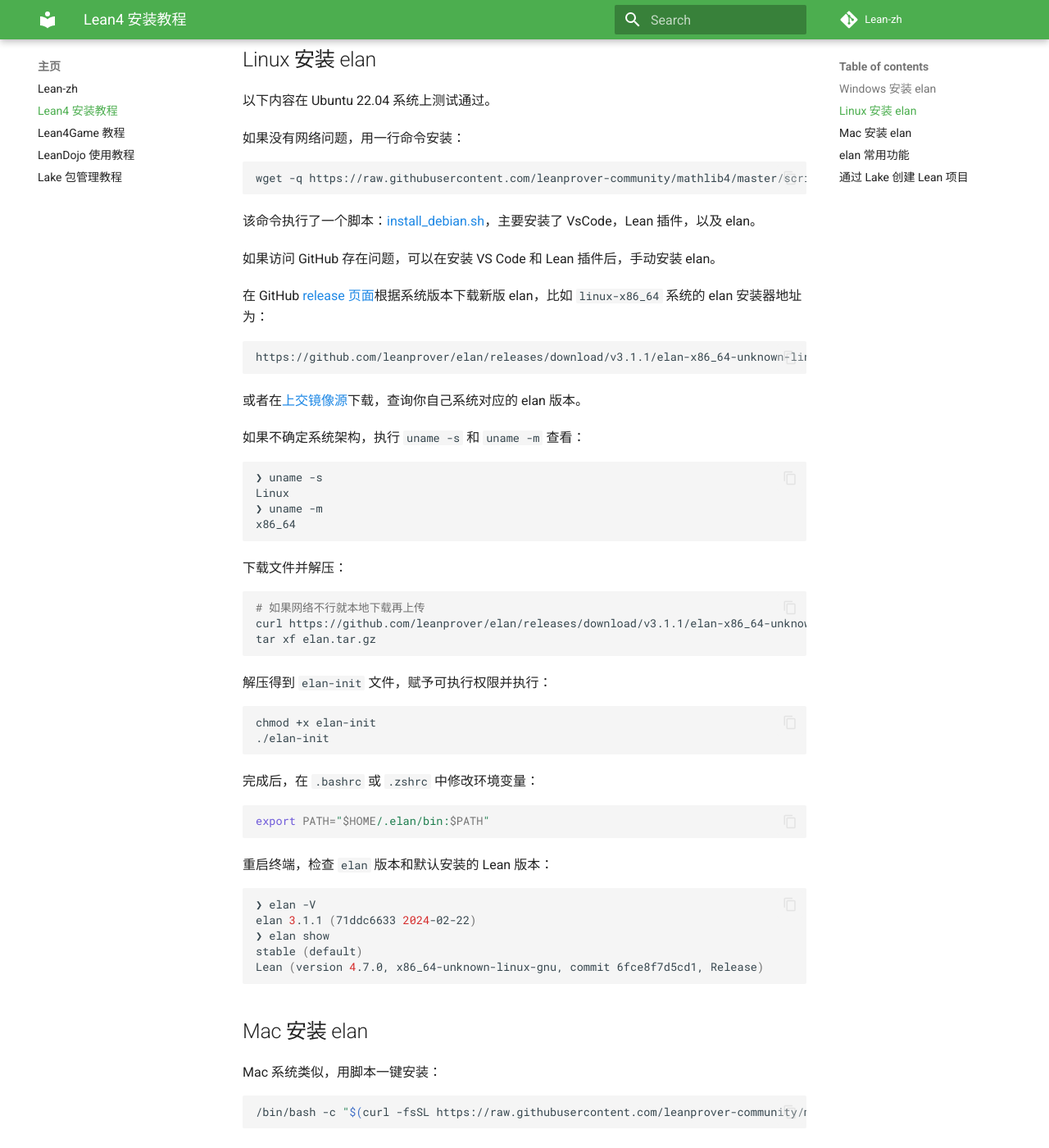
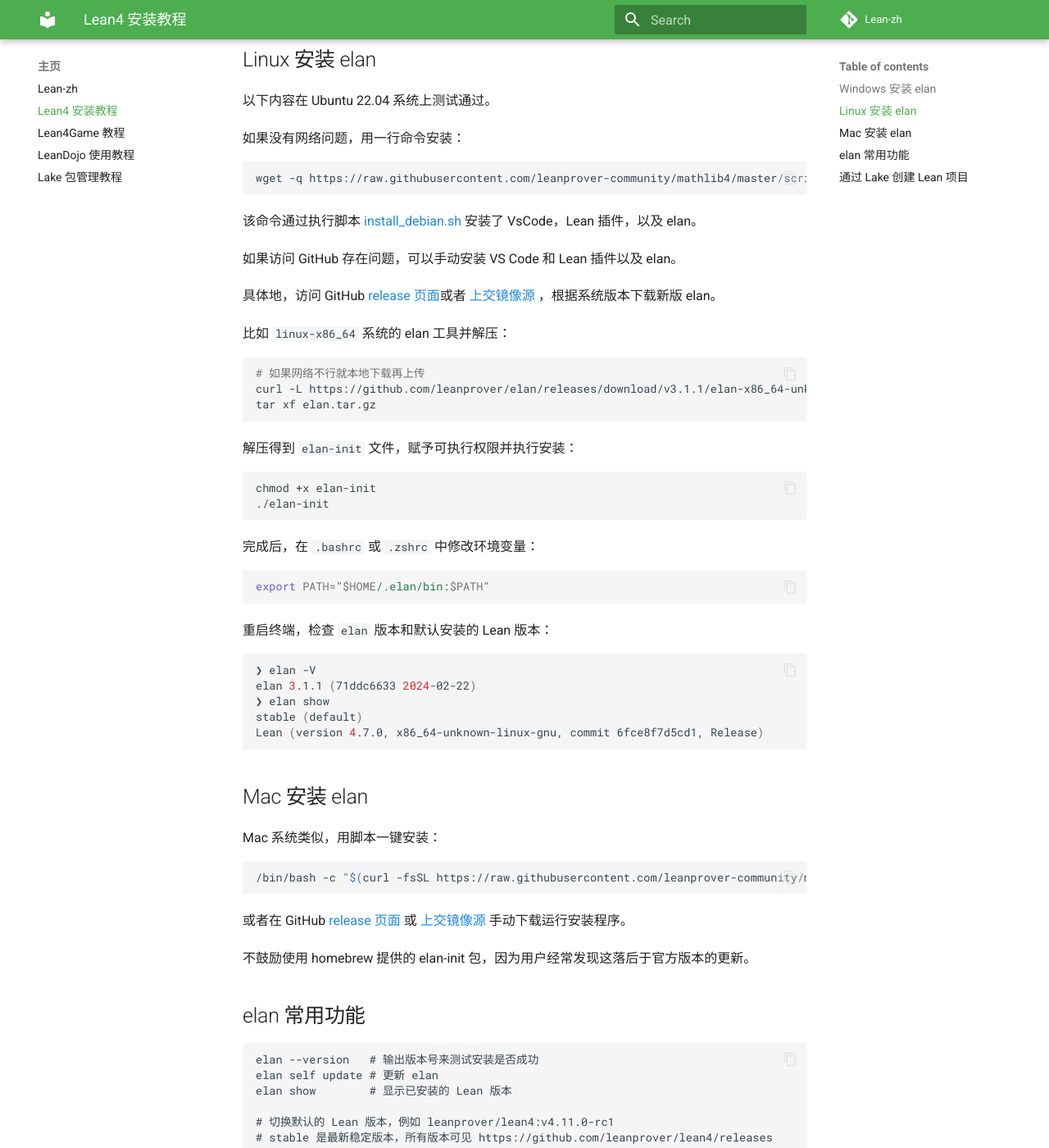
Before and after one commit to Lean-zh/lean-zh.github.io, an MkDocs documentation site: the page built from docs/tutorial/install.md, in a window 1280 px wide and 1400 px high, scrolled down 1322 px. Shown: the whole window at 82% size. Built offline with MkDocs 1.6.1 and Material for MkDocs 9.7.7, drawn with Linux system fonts in a browser that asks for light colours; comment, search, counter and statistics services are not loaded; the version menu is left out.

Commit message:
update lean4game tutorial

````diff
--- a/docs/tutorial/install.md
+++ b/docs/tutorial/install.md
@@ -52,36 +52,21 @@
 wget -q https://raw.githubusercontent.com/leanprover-community/mathlib4/master/scripts/install_debian.sh && bash install_debian.sh ; rm -f install_debian.sh && source ~/.profile
 ```
 
-该命令执行了一个脚本：[install_debian.sh](https://raw.githubusercontent.com/leanprover-community/mathlib4/master/scripts/install_debian.sh)，主要安装了 VsCode，Lean 插件，以及 elan。
+该命令通过执行脚本 [install_debian.sh](https://raw.githubusercontent.com/leanprover-community/mathlib4/master/scripts/install_debian.sh) 安装了 VsCode，Lean 插件，以及 elan。
 
-如果访问 GitHub 存在问题，可以在安装 VS Code 和 Lean 插件后，手动安装 elan。
+如果访问 GitHub 存在问题，可以手动安装 VS Code 和 Lean 插件以及 elan。
 
-在 GitHub [release 页面](https://github.com/leanprover/elan/releases)根据系统版本下载新版 elan，比如 `linux-x86_64` 系统的 elan 安装器地址为：
+具体地，访问 GitHub [release 页面](https://github.com/leanprover/elan/releases)或者 [上交镜像源](https://s3.jcloud.sjtu.edu.cn/899a892efef34b1b944a19981040f55b-oss01/elan/mirror_clone_list.html) ，根据系统版本下载新版 elan。
 
-```bash
-https://github.com/leanprover/elan/releases/download/v3.1.1/elan-x86_64-unknown-linux-gnu.tar.gz
-```
-
-或者在[上交镜像源](https://s3.jcloud.sjtu.edu.cn/899a892efef34b1b944a19981040f55b-oss01/elan/mirror_clone_list.html)下载，查询你自己系统对应的 elan 版本。
-
-如果不确定系统架构，执行 `uname -s` 和 `uname -m` 查看：
-
-```bash
-❯ uname -s
-Linux
-❯ uname -m
-x86_64
-```
-
-下载文件并解压：
+比如 `linux-x86_64` 系统的 elan 工具并解压：
 
 ```bash
 # 如果网络不行就本地下载再上传
-curl https://github.com/leanprover/elan/releases/download/v3.1.1/elan-x86_64-unknown-linux-gnu.tar.gz -o elan.tar.gz
+curl -L https://github.com/leanprover/elan/releases/download/v3.1.1/elan-x86_64-unknown-linux-gnu.tar.gz -o elan.tar.gz
 tar xf elan.tar.gz
 ```
 
-解压得到 `elan-init` 文件，赋予可执行权限并执行：
+解压得到 `elan-init` 文件，赋予可执行权限并执行安装：
 
 ```bash
 chmod +x elan-init
@@ -95,6 +80,7 @@
 ```
 
 重启终端，检查 `elan` 版本和默认安装的 Lean 版本：
+
 ```bash
 ❯ elan -V
 elan 3.1.1 (71ddc6633 2024-02-22)
````
Also changed, not shown: docs/tutorial/lean4game.md (+14 -9 lines).
